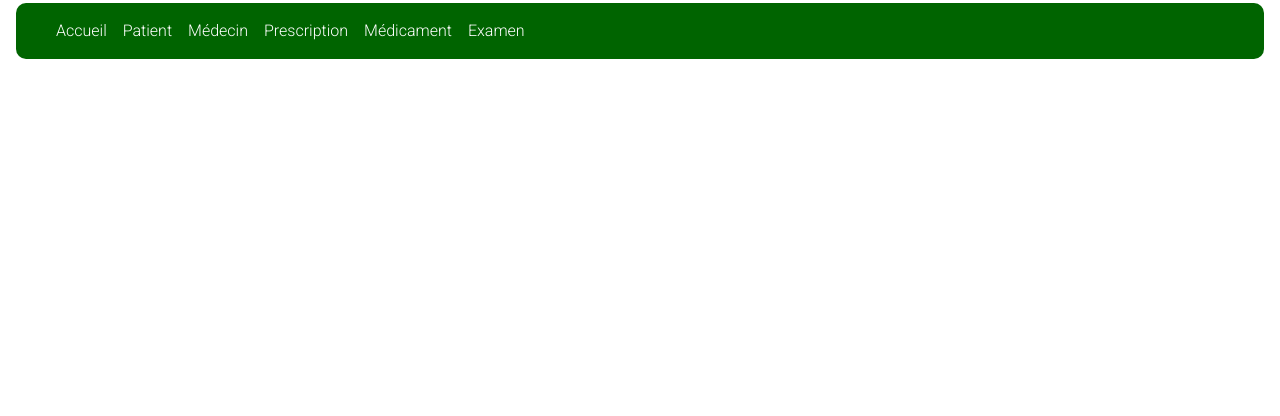
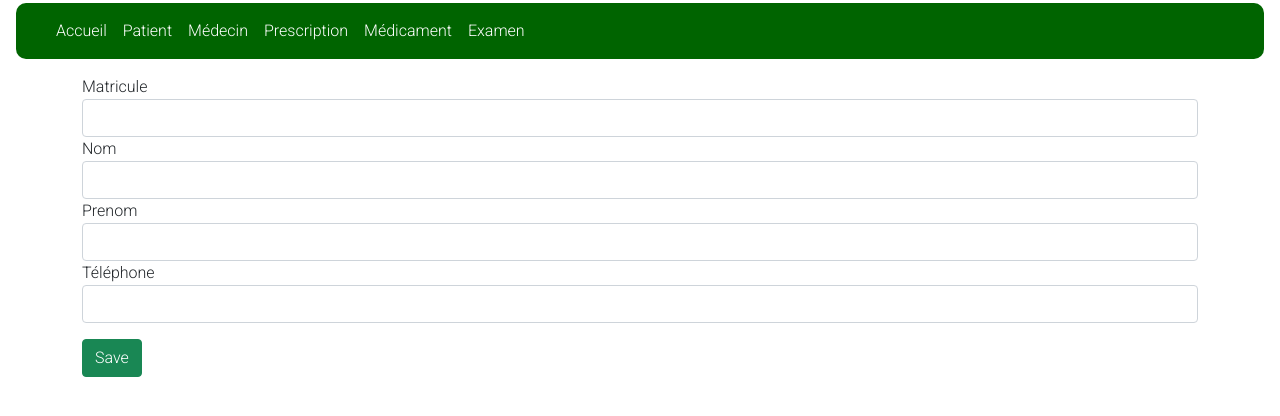
Before and after one commit to driver7822/Pharmacie_Angular, an Angular app: page /newMedecin in a window 1280 px wide. Before the commit this address led to /. Shown: the top 416 px of the page. Built offline with nearby package versions, Linux system fonts and the light colour scheme.

Commit message:
Ajout de newmedecin.component, editmedecin.component
Ajout de newmedecin.component :
Ajout fonctionnelle

Ajout de editmedecin.component :
A faire

Modification visuel dans newpatient.component

```diff
--- a/src/app/app-routing.module.ts
+++ b/src/app/app-routing.module.ts
@@ -9,6 +9,8 @@ import {EditmedicamentComponent} from "./components/editmedicament/editmedicamen
 import {NewpatientComponent} from "./components/newpatient/newpatient.component";
 import {EditpatientComponent} from "./components/editpatient/editpatient.component";
 import {PrescriptionComponent} from "./components/prescription/prescription.component";
+import {EditmedecinComponent} from "./components/editmedecin/editmedecin.component";
+import {NewmedecinComponent} from "./components/newmedecin/newmedecin.component";
 
 const routes: Routes = [
   {path : '', component: HomeComponent},
@@ -19,7 +21,9 @@ const routes: Routes = [
   {path : 'editMedicament/:idmedicament', component: EditmedicamentComponent},
   {path : 'newPatient', component: NewpatientComponent},
   {path : 'editPatient/:idpatient', component: EditpatientComponent},
-  {path : 'prescriptions', component: PrescriptionComponent}
+  {path : 'prescriptions', component: PrescriptionComponent},
+  {path : 'editMedecin/:idmedecin', component: EditmedecinComponent},
+  {path : 'newMedecin', component: NewmedecinComponent}
 ];
 
 @NgModule({
--- a/src/app/app.module.ts
+++ b/src/app/app.module.ts
@@ -18,6 +18,8 @@ import { NewprescriptionComponent } from './components/newprescription/newprescr
 import { EditprescriptionComponent } from './components/editprescription/editprescription.component';
 import { PrescriptionComponent } from './components/prescription/prescription.component';
 import {DatePipe} from "@angular/common";
+import { EditmedecinComponent } from './components/editmedecin/editmedecin.component';
+import { NewmedecinComponent } from './components/newmedecin/newmedecin.component';
 
 @NgModule({
   declarations: [
@@ -34,6 +36,8 @@ import {DatePipe} from "@angular/common";
     NewprescriptionComponent,
     EditprescriptionComponent,
     PrescriptionComponent,
+    EditmedecinComponent,
+    NewmedecinComponent,
   ],
   imports: [
     BrowserModule,
--- /dev/null
+++ b/src/app/components/editmedecin/editmedecin.component.html
@@ -0,0 +1 @@
+<p>editmedecin works!</p>
--- /dev/null
+++ b/src/app/components/editmedecin/editmedecin.component.ts
@@ -0,0 +1,15 @@
+import { Component, OnInit } from '@angular/core';
+
+@Component({
+  selector: 'app-editmedecin',
+  templateUrl: './editmedecin.component.html',
+  styleUrls: ['./editmedecin.component.css']
+})
+export class EditmedecinComponent implements OnInit {
+
+  constructor() { }
+
+  ngOnInit(): void {
+  }
+
+}
--- /dev/null
+++ b/src/app/components/newmedecin/newmedecin.component.html
@@ -0,0 +1,43 @@
+<div class="container" style="margin-top: 1em">
+  <form [formGroup]="medecinFormGroup" *ngIf="medecinFormGroup">
+    <div class = "form-group">
+      <label>Matricule</label>
+      <input type ="text" class="form-control" formControlName="matricule" [ngClass]="{'is-invalid': submitted && medecinFormGroup.controls.matricule.errors}">
+      <div *ngIf="submitted && medecinFormGroup.controls.matricule.errors" class="invalid-feedback">
+        <div *ngIf="medecinFormGroup.controls.matricule.errors.required">
+          Matricule obligatoire
+        </div>
+      </div>
+    </div>
+    <div class = "form-group">
+      <label>Nom</label>
+      <input type ="text" class="form-control" formControlName="nom" [ngClass]="{'is-invalid': submitted && medecinFormGroup.controls.nom.errors}">
+      <div *ngIf="submitted && medecinFormGroup.controls.nom.errors" class ="invalid-feedback">
+        <div *ngIf="medecinFormGroup.controls.nom.errors.required">
+          Nom obligatoire
+        </div>
+      </div>
+    </div>
+    <div class = "form-group">
+      <label>Prenom</label>
+      <input type ="text" class="form-control" formControlName="prenom" [ngClass]="{'is-invalid': submitted && medecinFormGroup.controls.prenom.errors}">
+      <div *ngIf="submitted && medecinFormGroup.controls.prenom.errors" class ="invalid-feedback">
+        <div *ngIf="medecinFormGroup.controls.prenom.errors.required">
+          Prénom obligatoire
+        </div>
+      </div>
+    </div>
+    <div class = "form-group">
+      <label>Téléphone</label>
+      <input type ="text" class="form-control" formControlName="tel" [ngClass]="{'is-invalid': submitted && medecinFormGroup.controls.tel.errors}">
+      <div *ngIf="submitted && medecinFormGroup.controls.tel.errors" class="invalid-feedback">
+        <div *ngIf="medecinFormGroup.controls.tel.errors.required">
+          Téléphone obligatoire
+        </div>
+      </div>
+    </div>
+    <button (click)="onSaveMedecin()" class="btn btn-success" style="margin-top: 1em">
+      Save
+    </button>
+  </form>
+</div>
--- /dev/null
+++ b/src/app/components/newmedecin/newmedecin.component.ts
@@ -0,0 +1,37 @@
+import { Component, OnInit } from '@angular/core';
+import {FormBuilder, FormGroup, Validators} from "@angular/forms";
+import {MedecinsService} from "../../services/medecins.service";
+
+@Component({
+  selector: 'app-newmedecin',
+  templateUrl: './newmedecin.component.html',
+  styleUrls: ['./newmedecin.component.css']
+})
+export class NewmedecinComponent implements OnInit {
+  submitted = false;
+  medecinFormGroup?: FormGroup;
+
+  constructor(private fb: FormBuilder, private medecinService: MedecinsService) { }
+
+  ngOnInit(): void {
+    this.medecinFormGroup = this.fb.group({
+      matricule: ['', Validators.required],
+      nom: ['', Validators.required],
+      prenom: ['', Validators.required],
+      tel: ['', Validators.required]
+    })
+  }
+
+  onSaveMedecin(){
+    this.submitted = true;
+    if (this.medecinFormGroup?.invalid){
+      return;
+    }
+
+    this.medecinService.save(this.medecinFormGroup?.value).subscribe(
+      data => alert('Sauvegarde effectuée'),
+      error => alert(error.headers.get("error"))
+    );
+  }
+
+}
--- a/src/app/components/newpatient/newpatient.component.html
+++ b/src/app/components/newpatient/newpatient.component.html
@@ -1,4 +1,4 @@
-<div class="container">
+<div class="container" style="margin-top: 1em">
   <form [formGroup]="patientFormGroup" *ngIf="patientFormGroup">
     <div class = "form-group">
       <label>NSS</label>
@@ -36,7 +36,7 @@
         </div>
       </div>
     </div>
-    <button (click)="onSavePatient()" class="btn btn-success">
+    <button (click)="onSavePatient()" class="btn btn-success" style="margin-top: 1em">
       Save
     </button>
   </form>
```
Also changed, not shown: src/app/components/editmedecin/editmedecin.component.css (added), src/app/components/newmedecin/newmedecin.component.css (added), 2 other files (tests, documents, lock files or other folders).
